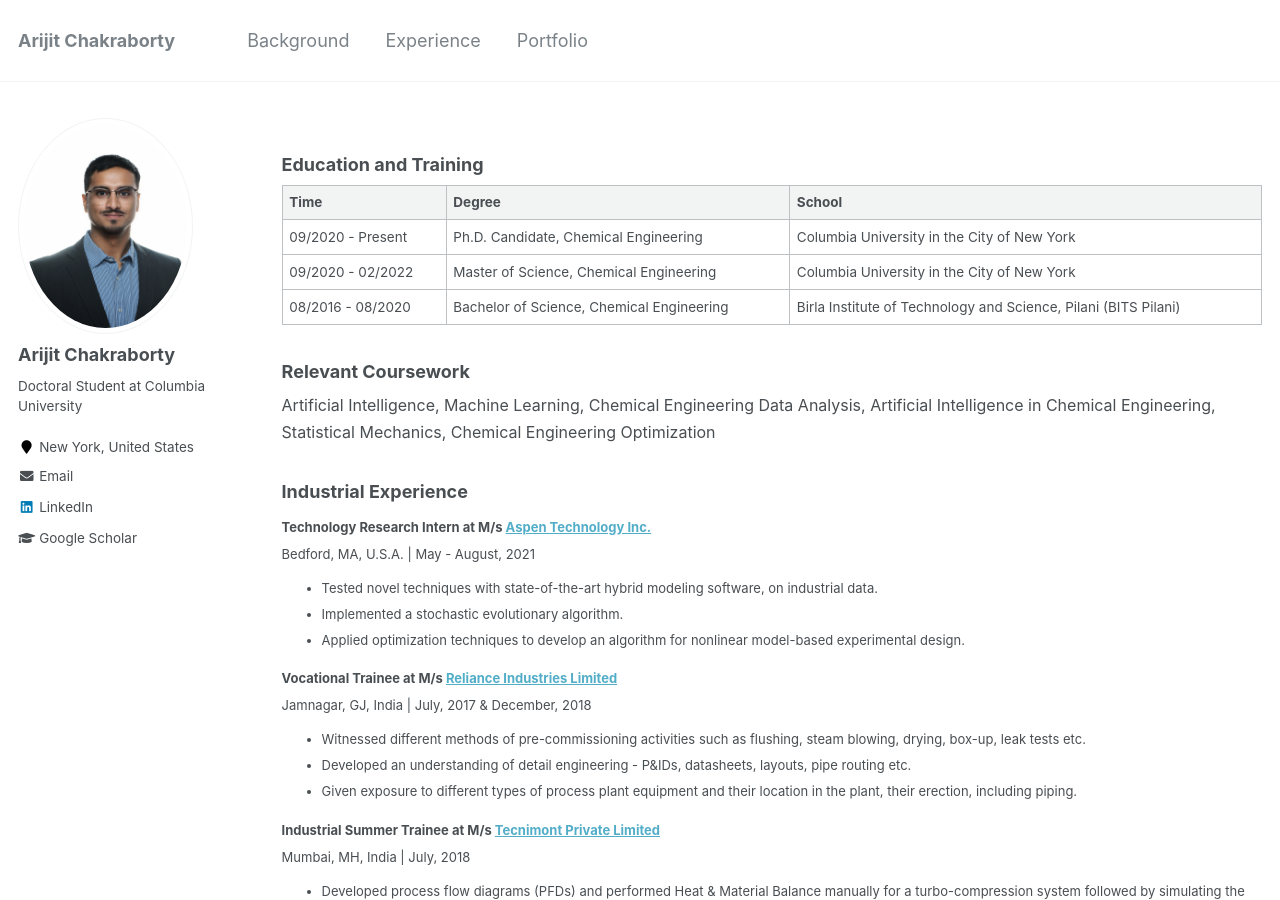
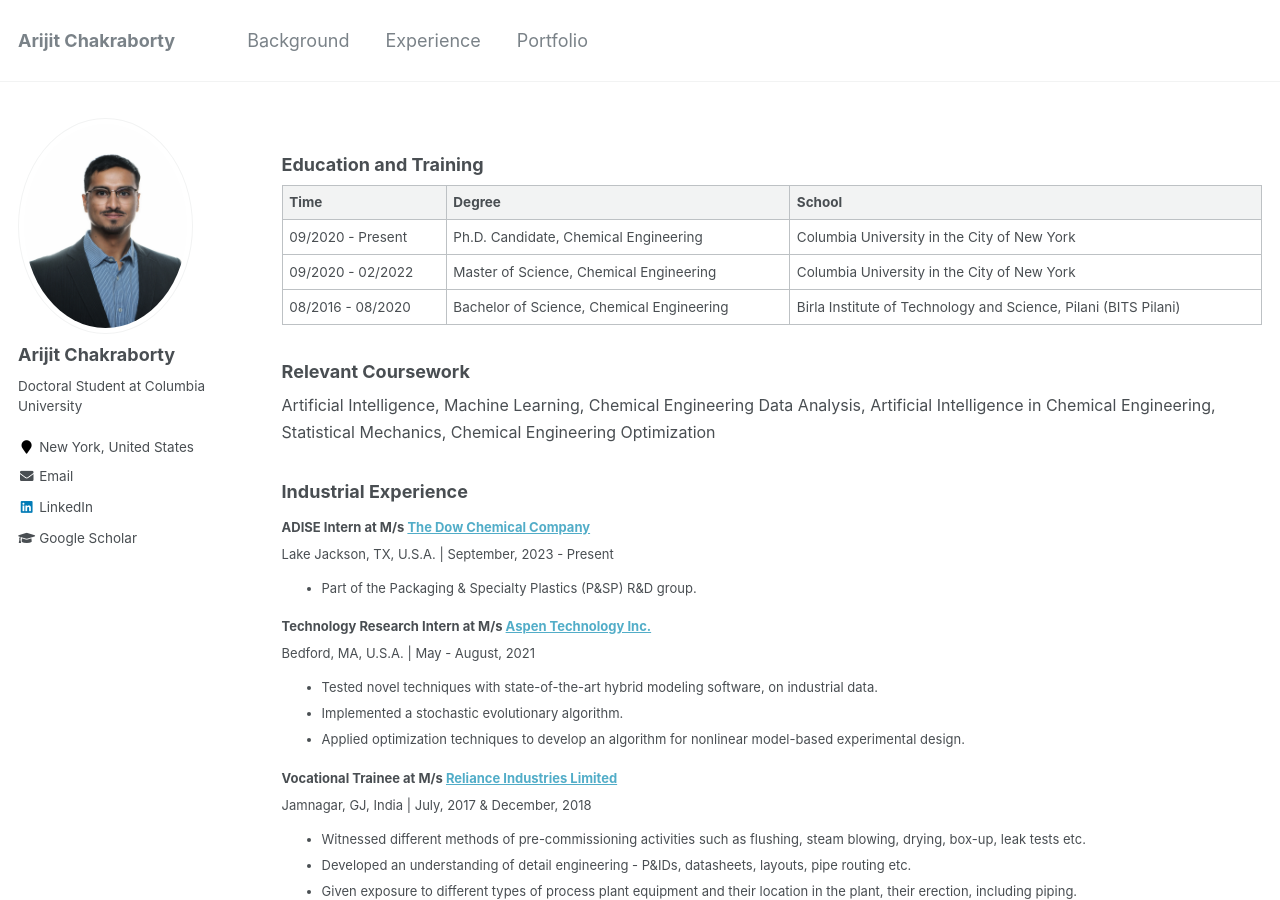
Before and after one commit to arijitc099/arijitc099.github.io, a Jekyll site: the page built from _pages/background.md, in a window 1280 px wide and 900 px high. Built offline with Jekyll 4.4.1, drawn with Linux system fonts in a browser that asks for light colours.

Commit message:
update Sep 2023

```diff
--- a/_pages/background.md
+++ b/_pages/background.md
@@ -21,6 +21,13 @@ author_profile: true
 
 
 ### Industrial Experience
+
+<font size="2"><b>ADISE Intern at M/s <a href='https://www.dow.com/en-us'>The Dow Chemical Company</a></b><br>
+Lake Jackson, TX, U.S.A. | September, 2023 - Present
+<ul>
+<li>Part of the Packaging & Specialty Plastics (P&SP) R&D group.</li>
+</ul>
+</font>
 
 <font size="2"><b>Technology Research Intern at M/s <a href='https://www.aspentech.com/en/'>Aspen Technology Inc.</a></b><br>
 Bedford, MA, U.S.A. | May - August, 2021
```
Also changed, not shown: 1 other file.
